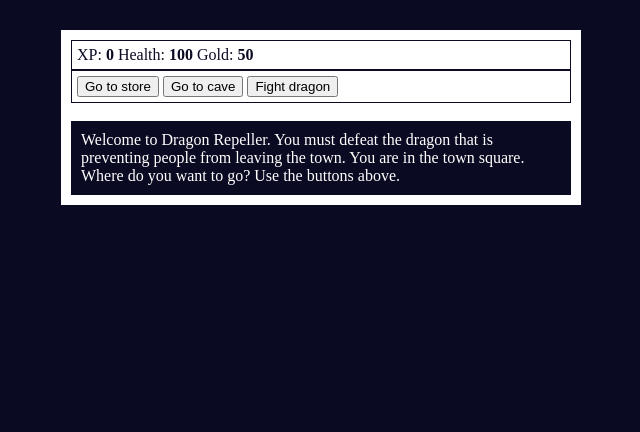
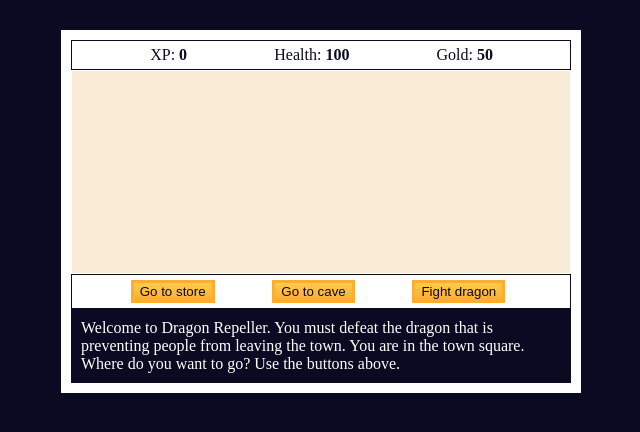
Before and after one commit to Danrauseo/game-files, a plain HTML site: page Game.html in a window 1280 px wide. Shown: the whole page, without its empty margins (319-959 px from the left). Drawn offline with Linux system fonts and the light colour scheme.

Commit message:
third commit

```diff
--- a/Game.html
+++ b/Game.html
@@ -12,6 +12,9 @@
         <span class="stat">XP: <strong><span id="xpText">0</span></strong></span>
         <span class="stat">Health: <strong><span id="healthText">100</span></strong></span>
         <span class="stat">Gold: <strong><span id="goldText">50</span></strong></span>
+      </div>
+      <div id="actionWindow">
+
       </div>
       <div id="controls">
         <button id="button1">Go to store</button>
--- a/styles.css
+++ b/styles.css
@@ -9,7 +9,7 @@ body{
 }
 
 #game{
-    max-height: 400px;
+    max-height: 700px;
     max-width: 500px;
     background-color: #ffffff;
     color: #ffffff;
@@ -24,3 +24,33 @@ body{
     color: #0a0a23;
     padding: 5px;
 }
+#monsterStats {
+    border: 1px solid #0a0a23;
+    padding: 5px;
+    color: #ffffff;
+    background-color: #c70d0d;
+    display: none;
+}
+.stat {
+    padding-right: 10px;
+    margin-left: 15%
+  }
+
+button {
+    cursor: pointer;
+    color: #0a0a23;
+    background-color: #feac32;
+    background-image: linear-gradient(#fecc4c, #ffac33);
+    border: 3px solid #feac32;
+    margin-left: 11%;
+  }
+
+#actionWindow {
+    max-width: 500px;
+    max-height: 700px;
+    height: 200px;
+    background-color: antiquewhite;
+    color: antiquewhite;
+    padding: 1px;
+    margin: 1px;
+}
```
